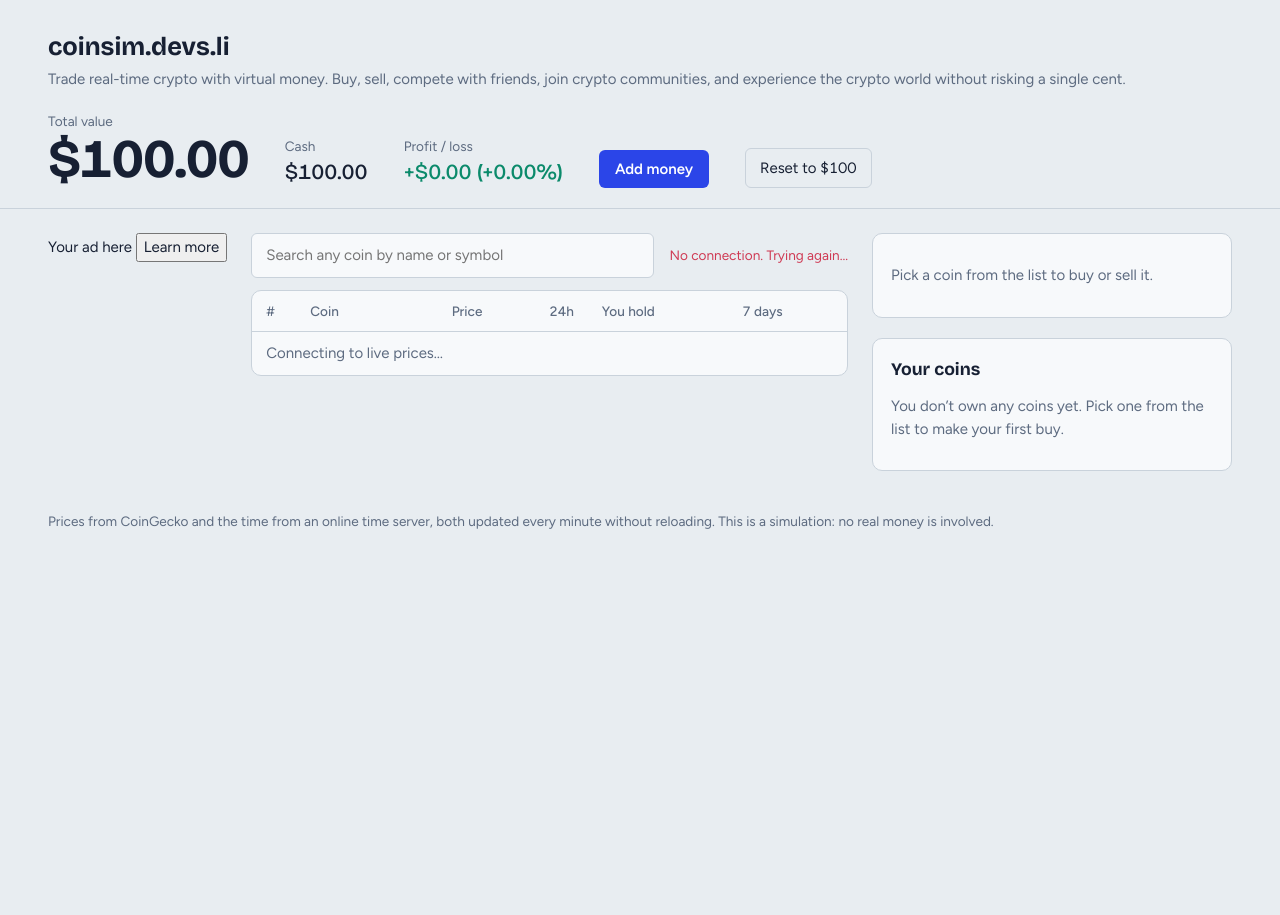
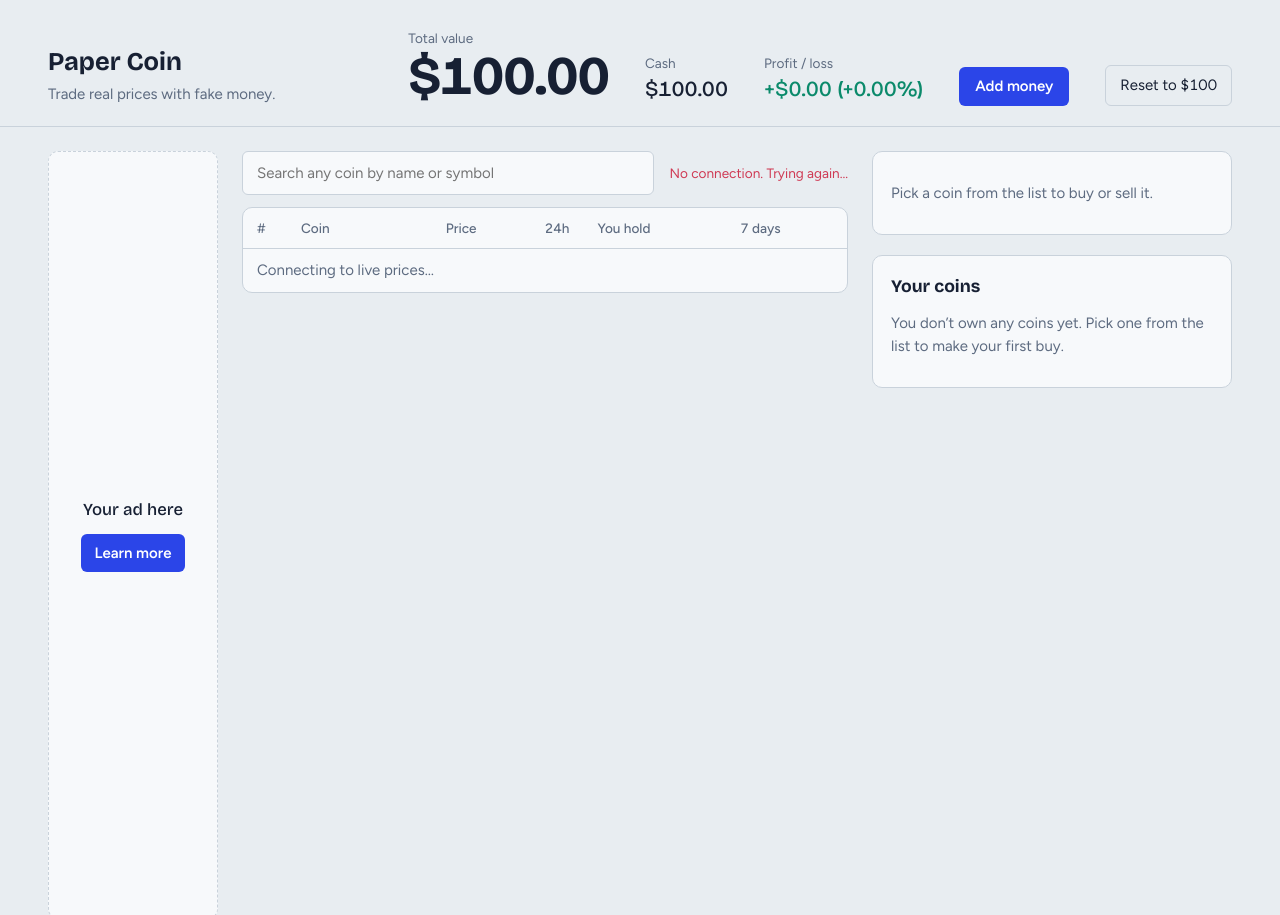
Before and after one commit to CrxtalX/crxtalx.github.io, a plain HTML site: page index.html in a window 1280 px wide. Shown: the top 915 px of the page. Before the commit the page ends 800 px from the top, so only its background shows below. Drawn offline with nearby package versions, Linux system fonts and the light colour scheme; no server answers.

Commit message:
Update title and content in index.html

```diff
--- a/index.html
+++ b/index.html
@@ -3,7 +3,9 @@
 <head>
   <meta charset="UTF-8">
   <meta name="viewport" content="width=device-width, initial-scale=1">
-  <title>CoinSim</title>
+  <title>Paper Coin – Crypto trading simulator</title>
+  <link rel="preconnect" href="https://api.coingecko.com" crossorigin>
+  <link rel="dns-prefetch" href="https://worldtimeapi.org">
   <link rel="preconnect" href="https://fonts.googleapis.com">
   <link rel="preconnect" href="https://fonts.gstatic.com" crossorigin>
   <link href="https://fonts.googleapis.com/css2?family=Bricolage+Grotesque:opsz,wght@12..96,500;12..96,700&family=Figtree:wght@400;500;600&display=swap" rel="stylesheet">
@@ -12,8 +14,8 @@
 <body>
   <header class="top">
     <div class="brand">
-      <h1>coinsim.devs.li</h1>
-      <p>Trade real-time crypto with virtual money. Buy, sell, compete with friends, join crypto communities, and experience the crypto world without risking a single cent.</p>
+      <h1>Paper Coin</h1>
+      <p>Trade real prices with fake money.</p>
     </div>
     <div class="stats">
       <div class="stat big"><span class="label">Total value</span><strong id="equity">$0.00</strong></div>
@@ -25,10 +27,10 @@
   </header>
 
   <main class="layout">
-    <aside class="ad-rail" aria-label="Advertisement">
-      <div class="ad" id="ad-slot">
-        <span class="ad-text">Your ad here</span>
-        <button id="ad-btn" type="button">Learn more</button>
+    <aside class="rail-left">
+      <div class="rail-box" id="rail-slot">
+        <span class="rail-text">Your ad here</span>
+        <button id="rail-btn" type="button">Learn more</button>
       </div>
     </aside>
 
```
